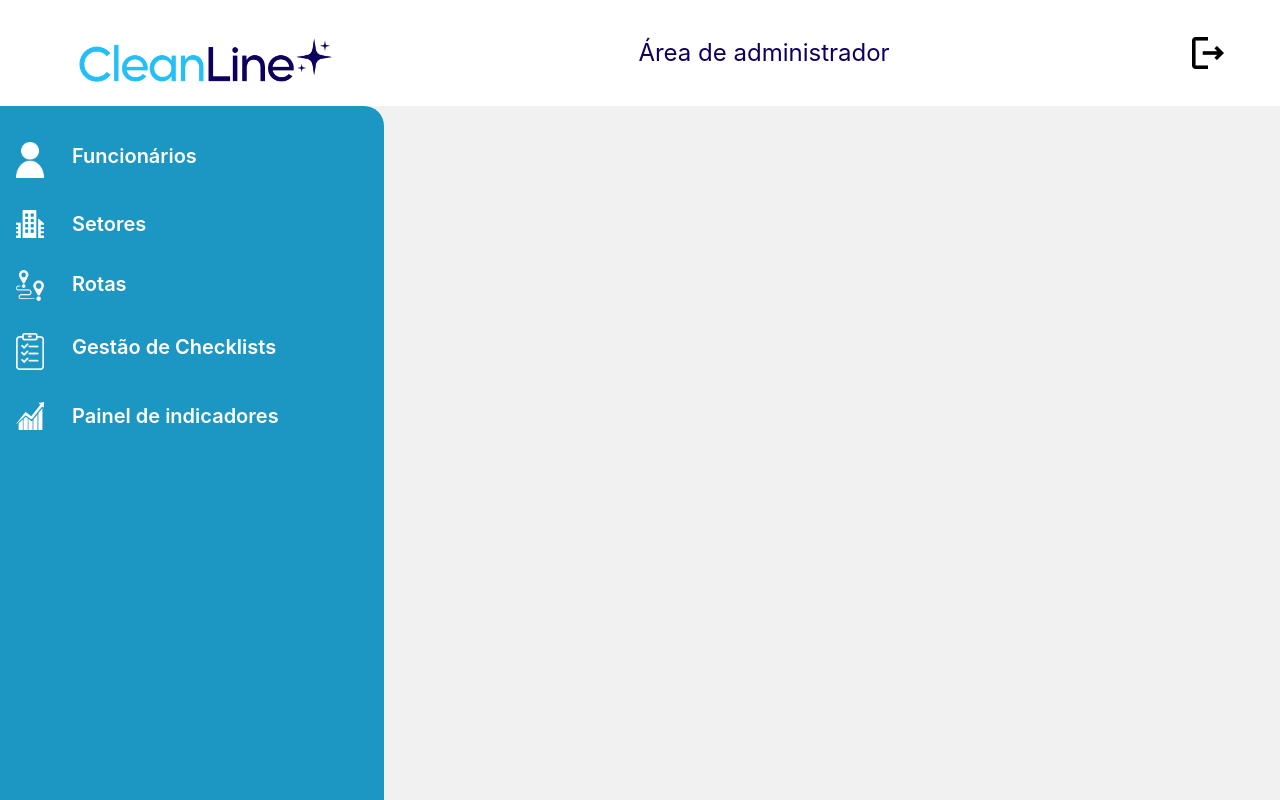
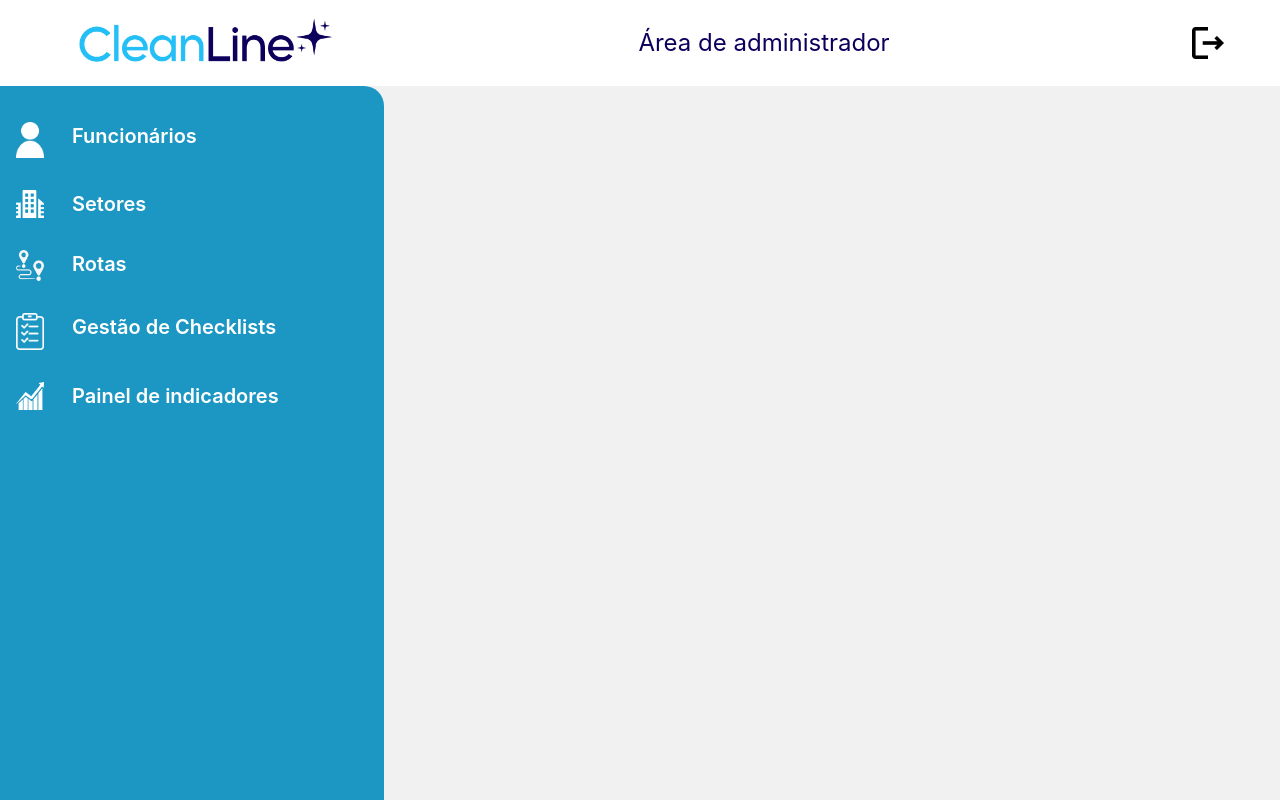
Before and after one commit to SGZ777/CleanLine, a Next.js app in the folder cleanline/: page /homeAdm in a window 1280 px wide. Shown: the top 800 px of the page. Built offline with nearby package versions, Linux system fonts and the light colour scheme.

Commit message:
Remove unnecessary padding from header image in HeaderAdm component

```diff
--- a/cleanline/src/components/headerAdm.jsx
+++ b/cleanline/src/components/headerAdm.jsx
@@ -3,7 +3,7 @@ export default function HeaderAdm(){
         <header className="w-auto h-auto flex items-center justify-between bg-white p-4">
             <img
             src="logoCleanline.png"
-            className="w-80 lg:ps-15 sm:ps-0 pt-5"
+            className="w-80 lg:ps-15 sm:ps-0"
             alt="Cleanline"
           />
           <p className="text-center text-2xl text-[#0d005d]">Área de administrador</p>
```
